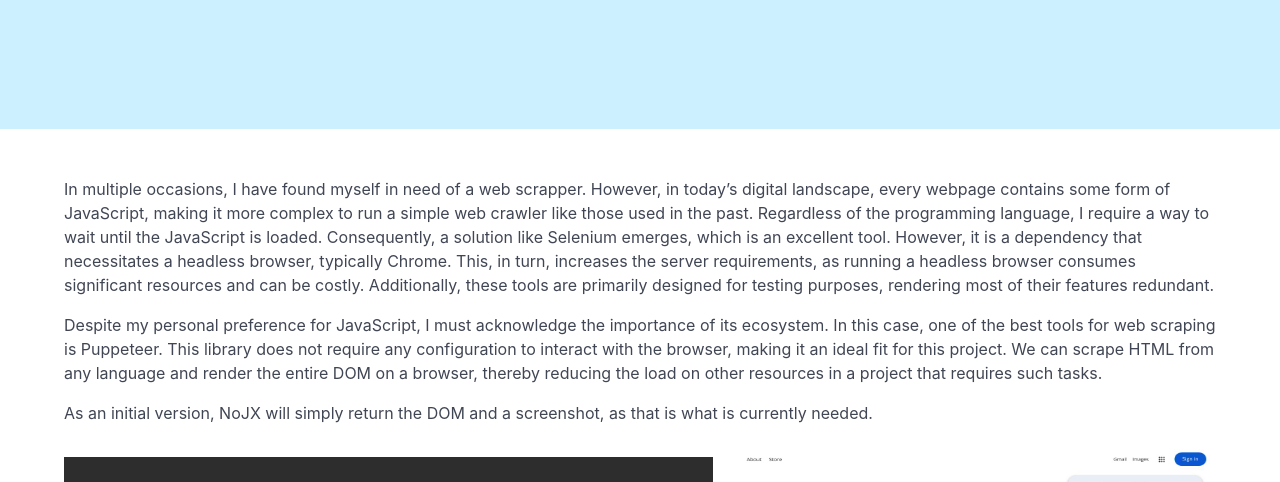
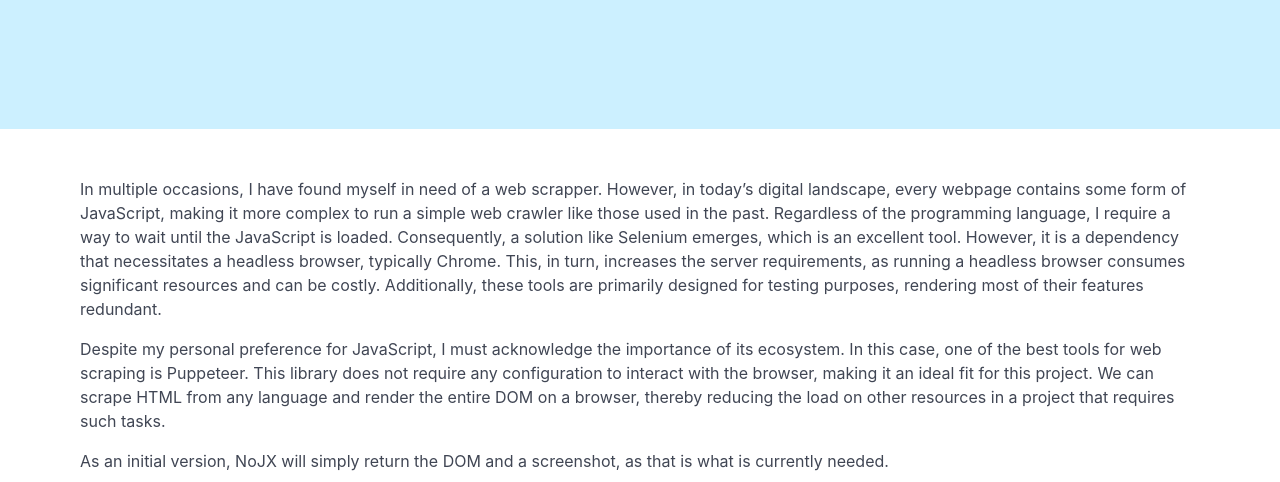
Before and after one commit to 3zcurdia/nojx, a website: page public/index.html in a window 1280 px wide. Shown: the part 255-737 px from the top of the page. Drawn offline with nearby package versions, Linux system fonts and the light colour scheme.

Commit message:
Add section pading

```diff
--- a/public/index.html
+++ b/public/index.html
@@ -53,7 +53,7 @@
         </div>
       </div>
     </section>
-    <section class="container pt-6">
+    <section class="container pt-6 px-4">
       <div class="content">
         <p>
           In multiple occasions, I have found myself in need of a web scrapper.
```
